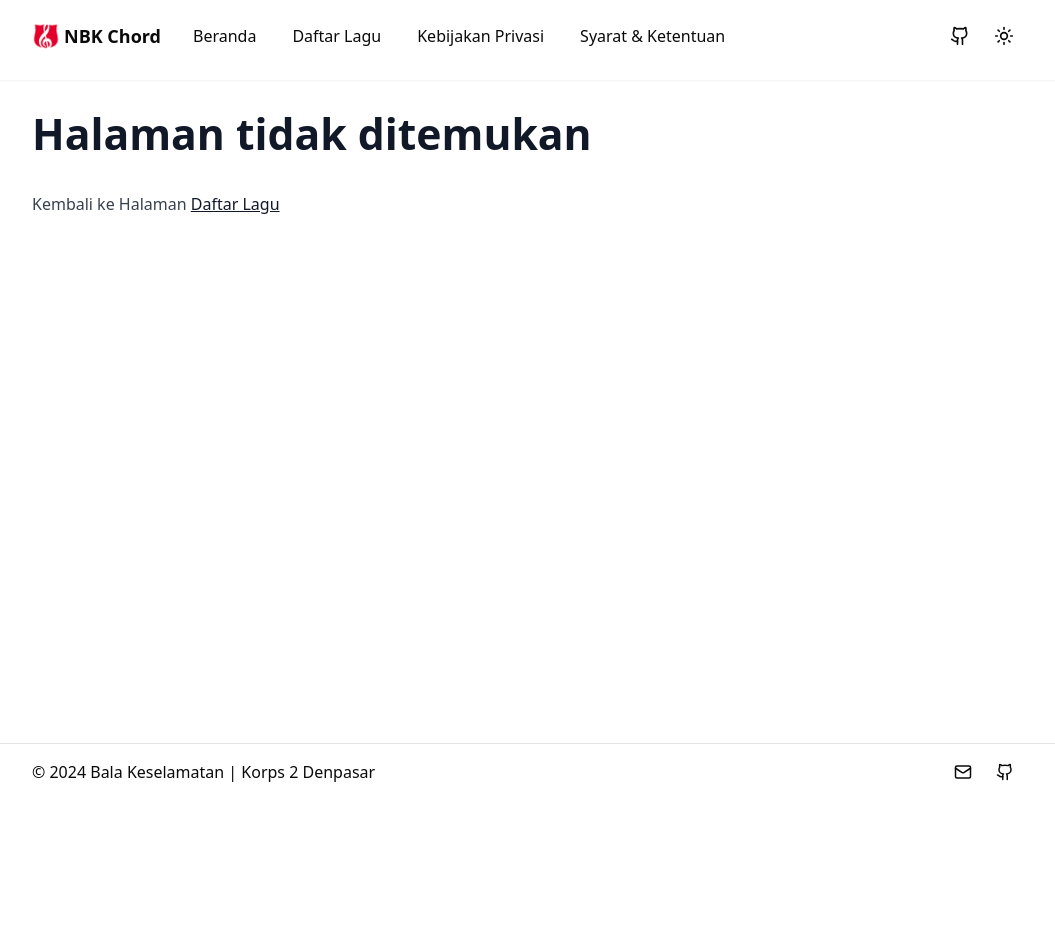
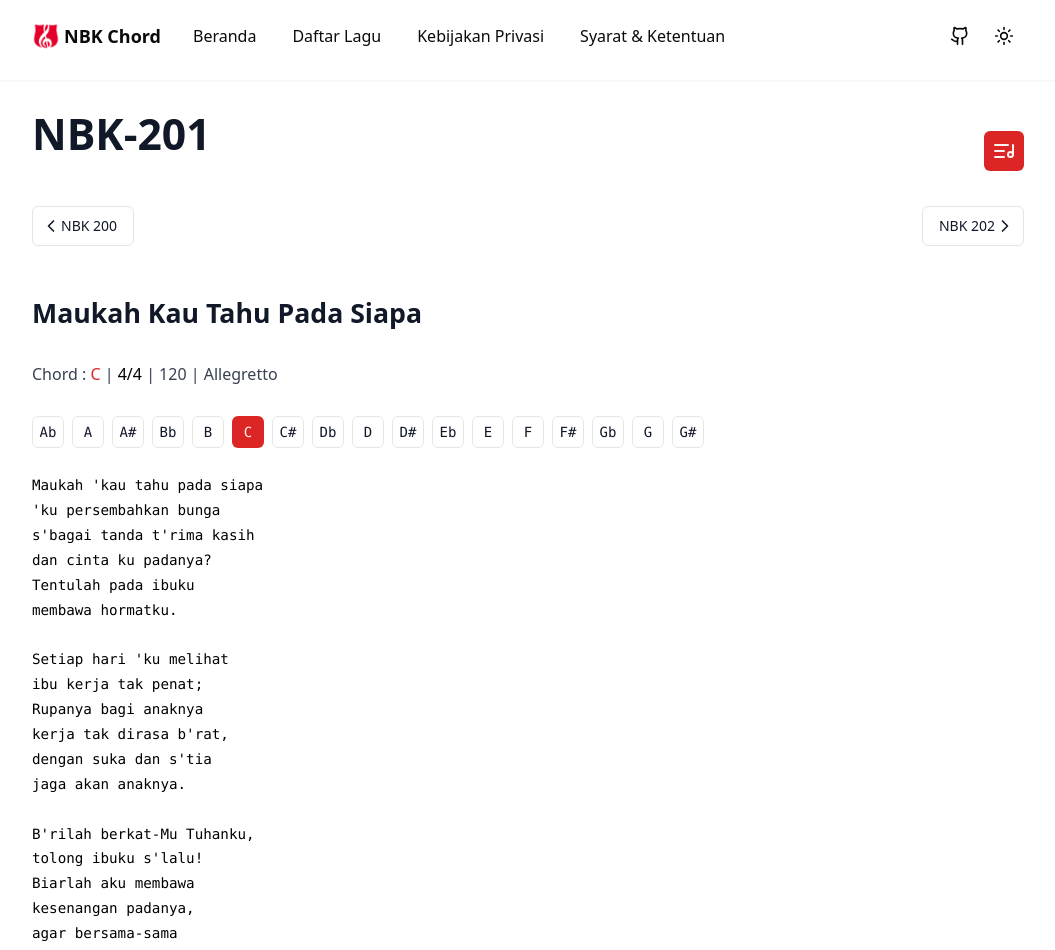
Before and after one commit to bagussuandana/nbk-chord, a Next.js app: page /song/201 in a window 1280 px wide. Before the commit this address had no page. Shown: the top 950 px of the page, without its empty margins (112-1167 px from the left). Before the commit the page ends 800 px from the top, so only its background shows below. Built offline with nearby package versions, Linux system fonts and the light colour scheme.

Commit message:
duplicate 180

```diff
--- /dev/null
+++ b/app/song/201/page.tsx
@@ -0,0 +1,49 @@
+import appConfig from "@/app.config";
+import SongHeader from "@/components/song-header";
+import SongWrapper from "@/components/song-wrapper";
+import TransposerWrapper from "@/components/transposer-wrapper";
+import Transposer from "@/lib/transposer";
+import { Metadata } from "next";
+
+const songID = "201";
+export const metadata: Metadata = {
+    title: appConfig.songs.find((s: any) => s.id === songID).title,
+    description: appConfig.songs.find((s: any) => s.id === songID).description,
+};
+export default function NBK201() {
+    const { songs } = appConfig;
+    const song = songs.find((s: any) => s.id === songID);
+    const songText = `
+Maukah 'kau tahu pada siapa
+'ku persembahkan bunga
+s'bagai tanda t'rima kasih
+dan cinta ku padanya?
+Tentulah pada ibuku
+membawa hormatku.
+
+Setiap hari 'ku melihat
+ibu kerja tak penat;
+Rupanya bagi anaknya
+kerja tak dirasa b'rat,
+dengan suka dan s'tia
+jaga akan anaknya.
+
+B'rilah berkat-Mu Tuhanku,
+tolong ibuku s'lalu!
+Biarlah aku membawa
+kesenangan padanya,
+agar bersama-sama
+kami jalan ke surga.
+`;
+    return (
+        <SongWrapper>
+            <SongHeader song={song} />
+            <TransposerWrapper>
+                <Transposer
+                    initialKey={song.chord as string}
+                    songText={songText}
+                />
+            </TransposerWrapper>
+        </SongWrapper>
+    );
+}
--- a/songs/song-201-250.ts
+++ b/songs/song-201-250.ts
@@ -1,14 +1,14 @@
 import { Song } from "@/types/song";
 
 const song_201_250: Song[] = [
-  {
-    id: "180",
-    title: "NBK-180",
-    description: "akan ada hujan berkat",
-    chord: "G",
-    rhythm: "6/8",
-    tempo: "132",
-  },
+    {
+        id: "201",
+        title: "NBK-201",
+        description: "maukah kau tahu pada siapa",
+        chord: "C",
+        rhythm: "4/4",
+        tempo: "120",
+    },
 ];
 
 export default song_201_250;
```
